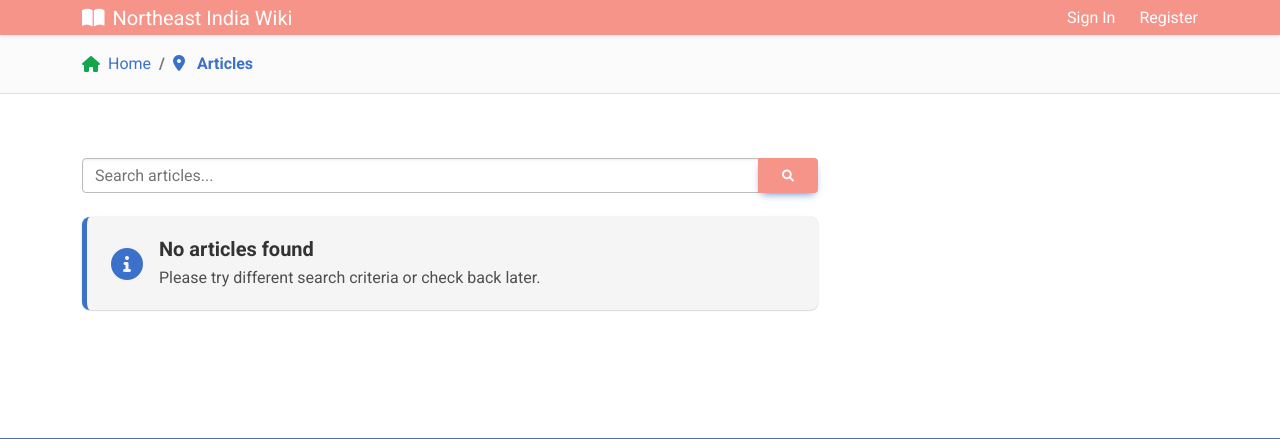
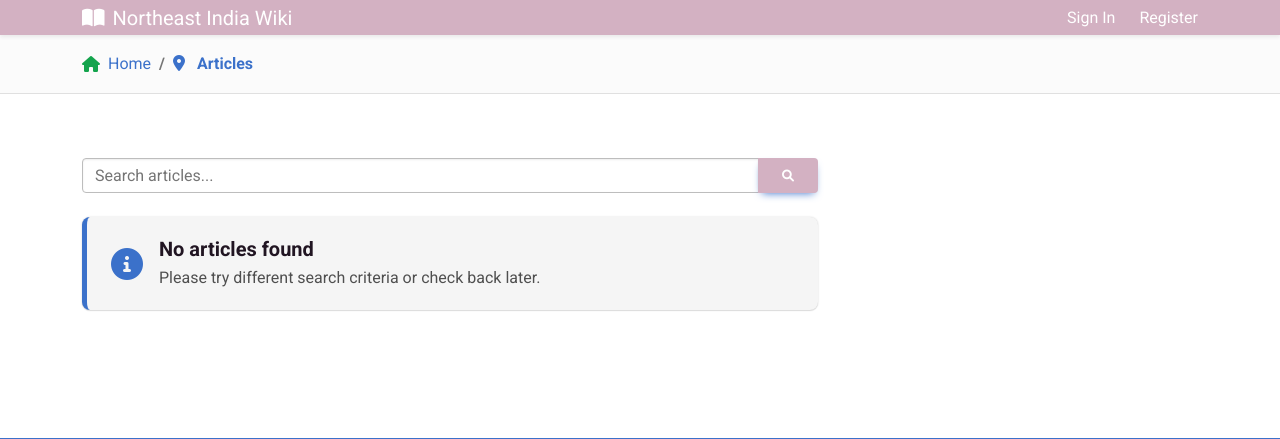
Before and after one commit to petergangmei/northeastindia_wiki, a Django app: page /wiki/ in a window 1280 px wide. Shown: the top 439 px of the page. Run offline with Django 5.2, Linux system fonts and the light colour scheme; data that the repository does not hold is empty; some libraries are stand-ins or nearby versions.

Commit message:
Revise CSS for a new sophisticated color theme, updating color variables and button styles for improved visual consistency. Adjust background and text colors across various components to enhance readability and aesthetics.

```diff
--- a/static/css/main.css
+++ b/static/css/main.css
@@ -6,13 +6,14 @@
 
 /* Color Theme Variables */
 :root {
-    /* New warm color theme */
-    --primary-color: #f79489; /* Coral */
-    --secondary-color: #f8afa6; /* Dusty Rose */
-    --accent-color: #fadcd9; /* Rose Quartz */
-    --light-color: #f9f1f0; /* Cream */
-    --dark-color: #333333; /* Darker Gray for contrast */
-    --text-color: #333333;
+    /* New sophisticated color theme */
+    --primary-color: #d3b1c2; /* Dusty Rose */
+    --primary-dark-color: #c197d2; /* Lavender */
+    --secondary-color: #211522; /* Black */
+    --accent-color: #613659; /* Orchid */
+    --light-color: #f9f9f9; /* Light Gray */
+    --dark-color: #211522; /* Black for consistency */
+    --text-color: #211522;
     --light-text: #ffffff;
 
     --border-radius-sm: 4px;
@@ -778,18 +786,27 @@ img {
 /* Background Utility Classes */
 .bg-primary {
     background-color: var(--primary-color) !important;
+    color: var(--light-text) !important;
+}
+
+.bg-primary-dark {
+    background-color: var(--primary-dark-color) !important;
+    color: var(--light-text) !important;
 }
 
 .bg-secondary {
     background-color: var(--secondary-color) !important;
+    color: var(--light-text) !important;
 }
 
 .bg-accent {
     background-color: var(--accent-color) !important;
+    color: var(--light-text) !important;
 }
 
 .bg-light {
     background-color: var(--light-color) !important;
+    color: var(--text-color) !important;
 }
 
 /* Bootstrap Override Classes */
```
Also changed, not shown: other parts of static/css/main.css (+36 -8 lines).
